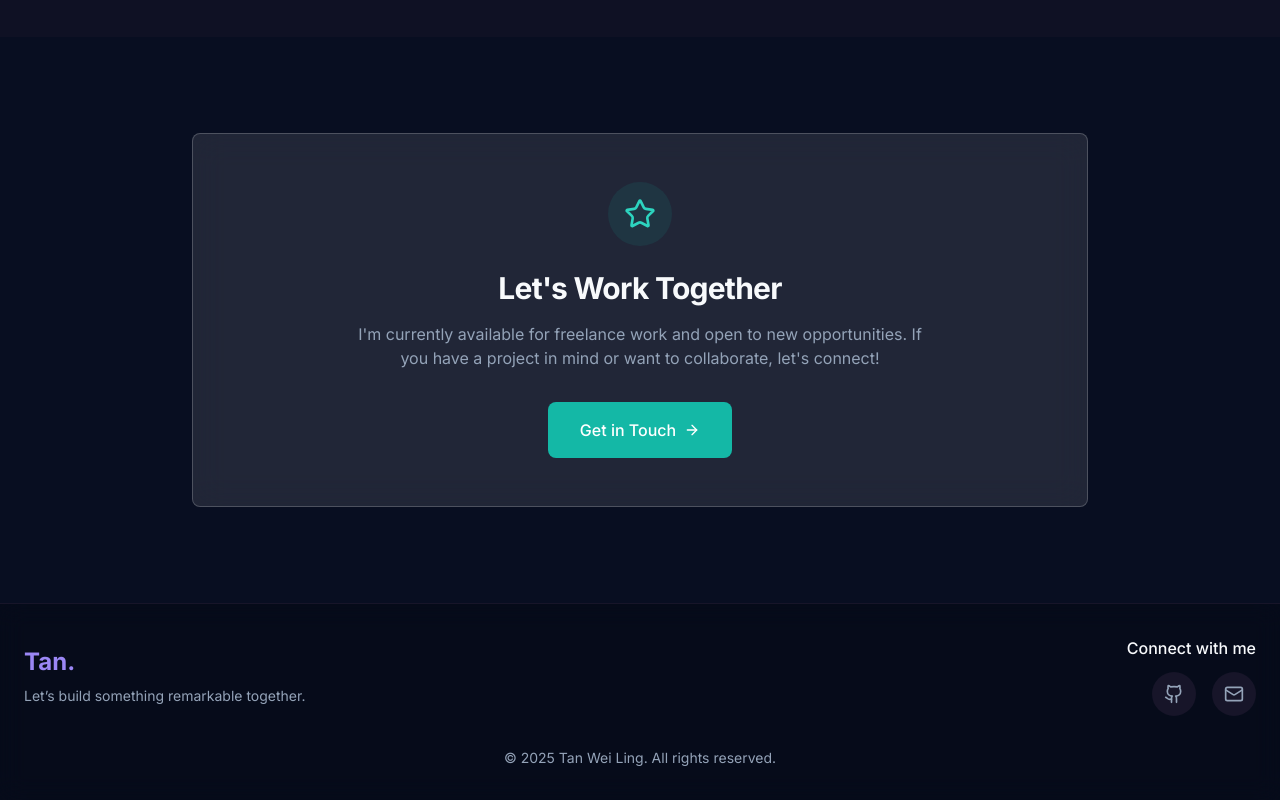
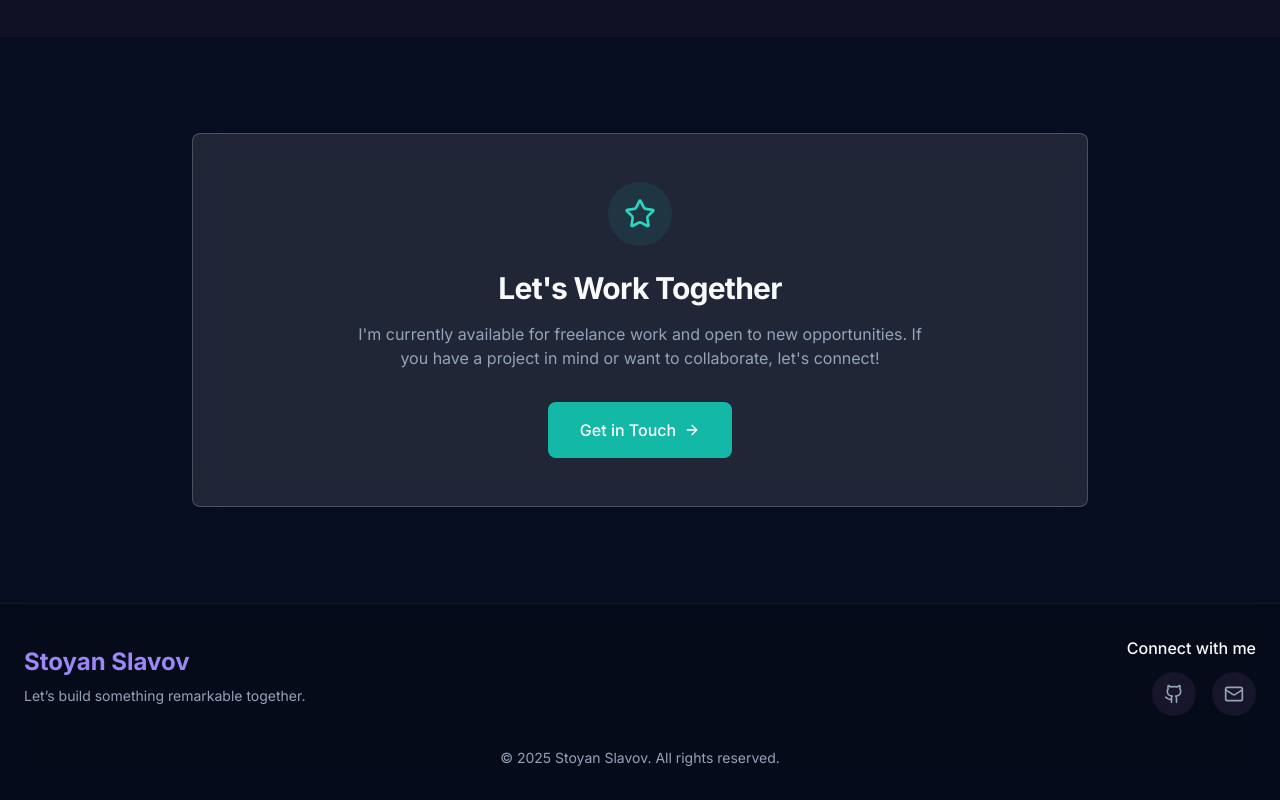
Before and after one commit to ctar0403/Portfolio-website, a React (Vite) app: page / in a window 1280 px wide. Shown: the part 3369-4169 px from the top of the page. Built offline with nearby package versions, Linux system fonts and the light colour scheme.

Commit message:
Update footer branding, links, and copyright
cgen-ca4e9635e01d4cb3b39e70c21ceadb7c

```diff
--- a/src/components/Layout.tsx
+++ b/src/components/Layout.tsx
@@ -65,7 +65,7 @@ export const Layout = ({ children }: LayoutProps) => {
         <div className="container mx-auto px-4 md:px-6">
           <div className="flex flex-col md:flex-row justify-between items-center">
             <div className="mb-6 md:mb-0">
-              <div className="text-2xl font-bold text-brand-purple mb-2">Tan.</div>
+              <div className="text-2xl font-bold text-brand-purple mb-2">Stoyan Slavov</div>
               <p className="text-muted-foreground text-sm max-w-md">
                 Let’s build something remarkable together.
               </p>
@@ -74,7 +74,7 @@ export const Layout = ({ children }: LayoutProps) => {
               <p className="text-foreground font-medium mb-3">Connect with me</p>
               <div className="flex space-x-4">
                 <motion.a
-                  href="https://github.com/bluesky-520/"
+                  href="https://github.com/ctar0403"
                   target="_blank"
                   rel="noopener noreferrer"
                   className="text-muted-foreground hover:text-brand-purple transition-colors bg-secondary p-3 rounded-full"
@@ -107,7 +107,7 @@ export const Layout = ({ children }: LayoutProps) => {
                   <Twitter className="h-5 w-5" />
                 </motion.a> */}
                 <motion.a
-                  href="mailto:bsky54424@gmail.com"
+                  href="mailto:kimberhowel428@gmail.com"
                   className="text-muted-foreground hover:text-brand-purple transition-colors bg-secondary p-3 rounded-full"
                   whileHover={{ scale: 1.1 }}
                   whileTap={{ scale: 0.95 }}
@@ -119,7 +119,7 @@ export const Layout = ({ children }: LayoutProps) => {
             </div>
           </div>
           <div className="text-muted-foreground text-sm text-center mt-8">
-            © {new Date().getFullYear()} Tan Wei Ling. All rights reserved.
+            © {new Date().getFullYear()} Stoyan Slavov. All rights reserved.
           </div>
         </div>
       </footer>
```
